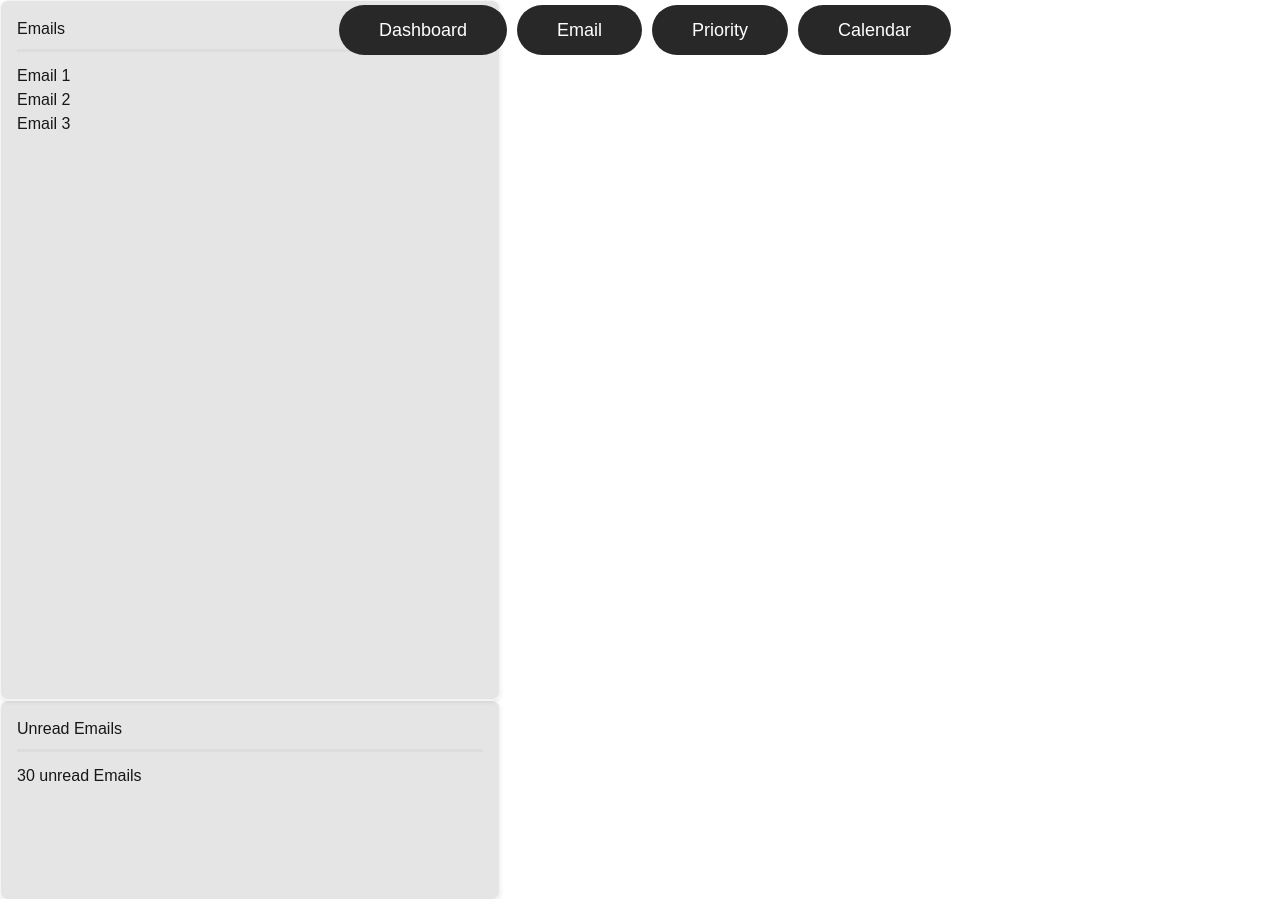
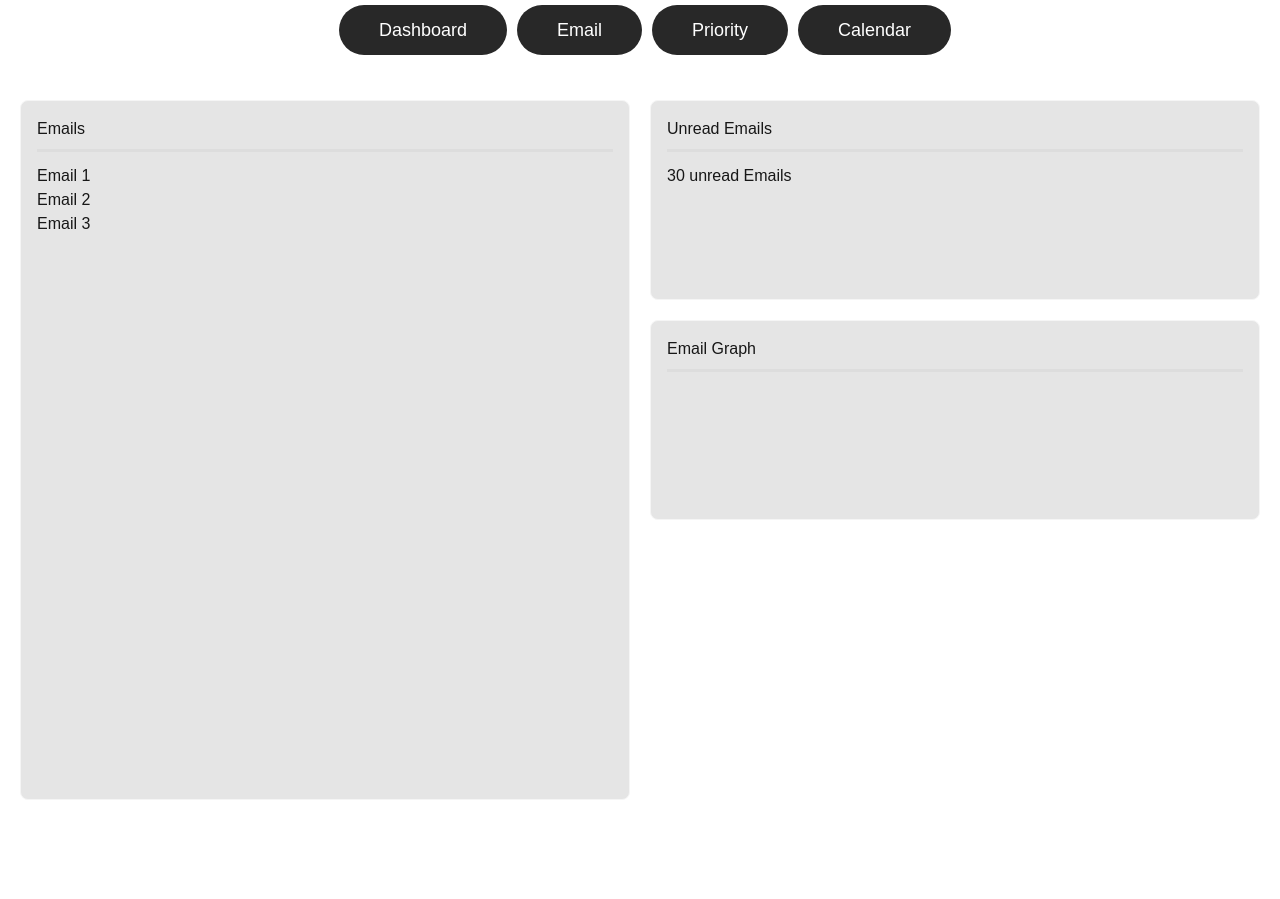
Before and after one commit to reuben-philip/mindframe, a Next.js app: page /email in a window 1280 px wide. Shown: the top 899 px of the page. After the commit the page ends 820 px from the top, so only its background shows below. Built offline with nearby package versions, Linux system fonts and the light colour scheme.

Commit message:
fixed the css error in the emails page

```diff
--- a/app/email/page.tsx
+++ b/app/email/page.tsx
@@ -2,48 +2,46 @@
 import React from 'react';
 import Link from "next/link";
 import { UserButton, useUser } from "@clerk/nextjs";
+import "../globals.css";
 
 export default function Email() {
     return (
         <div>
-            <div className = "nav-bar">
+            <div className="nav-bar">
                 <nav>
-                <Link className = "nav-link" href="/dashboard">Dashboard</Link>
-                <Link className = "nav-link" href="/email">Email</Link>
-                <Link className = "nav-link" href="/priority">Priority</Link>
-                <Link className = "nav-link" href="/calender">Calendar</Link>
+                    <Link className="nav-link" href="/dashboard">Dashboard</Link>
+                    <Link className="nav-link" href="/email">Email</Link>
+                    <Link className="nav-link" href="/priority">Priority</Link>
+                    <Link className="nav-link" href="/calender">Calendar</Link>
                 </nav>
             </div>
 
-            <div className = "user-button">
+            <div className="user-button">
                 <UserButton />
             </div>
 
-            <div className = "email-card">
-                <div className = "email-header">
-                    <h2> Emails </h2>
+            <div className="email-page-grid">
+
+                <div className="email-card">
+                    <div className="email-header"><h2>Emails</h2></div>
+                    <div className="email-card-body">
+                        <p>Email 1</p>
+                        <p>Email 2</p>
+                        <p>Email 3</p>
+                    </div>
                 </div>
 
-                <div className = "email-card-body">
-                    <p> Email 1 </p>
-                    <p> Email 2 </p>
-                    <p> Email 3 </p>
+                <div className="email-right-column">
+                    <div className="unread-card">
+                        <div className="unread-header"><h2>Unread Emails</h2></div>
+                        <div className="unread-card-body"><p>30 unread Emails</p></div>
+                    </div>
+
+                    <div className="email-graph-card">
+                        <div className="email-graph-header"><p>Email Graph</p></div>
+                    </div>
                 </div>
-            </div>
 
-            <div className = "unread-card">
-                <div className= "unread-header">
-                    <h2> Unread Emails</h2>
-                </div>
-                <div className = "unread-card-body">
-                    <p> 30 unread Emails</p>
-                </div>
-            </div>
-
-            <div className = "email-graph-card">
-                <div className = "email-graph-header">
-                    <p> Email Graph </p>
-                </div>
             </div>
         </div>
     );
--- a/app/globals.css
+++ b/app/globals.css
@@ -24,6 +24,8 @@ body {
   color: var(--foreground);
   font-family: Arial, Helvetica, sans-serif;
 }
+
+
 
 .home-button {
   position: relative;
@@ -107,7 +109,6 @@ h1.login-title {
   padding: 2rem;
 }
 
-
 .search-container {
   width: 100%;
   display: flex;
@@ -182,17 +183,23 @@ h1.login-title {
   gap: 20px;
   padding: 20px;
   margin-top: 80px;
-  justify-items: center; /* FIX: centers cards in their grid cells */
+  justify-items: center;
+}
+
+/* ── Email page layout ── */
+.email-page-grid {
+  display: grid;
+  grid-template-columns: 1fr 1fr;
+  gap: 20px;
+  padding: 20px;
+  margin-top: 80px;
 }
 
 .email-card {
   border: 1px solid whitesmoke;
   border-radius: 8px;
   padding: 16px;
-  box-shadow: 0 2px 4px rgba(0, 0, 0, 0.1);
-  width: 100%;
-  max-width: 500px;
-  min-height: 700px; /* FIX: changed height to min-height so content doesn't overflow */
+  min-height: 700px;
   background-color: rgba(0, 0, 0, 0.1);
 }
 
@@ -202,14 +209,17 @@ h1.login-title {
   padding-bottom: 8px;
 }
 
+.email-right-column {
+  display: flex;
+  flex-direction: column;
+  gap: 20px;
+}
+
 .unread-card {
   border: 1px solid whitesmoke;
   border-radius: 8px;
   padding: 16px;
-  box-shadow: 0 2px 4px rgba(0, 0, 0, 0.1);
-  width: 100%;
-  max-width: 500px;
-  min-height: 200px; /* FIX: changed height to min-height */
+  min-height: 200px;
   background-color: rgba(0, 0, 0, 0.1);
 }
 
@@ -223,10 +233,7 @@ h1.login-title {
   border: 1px solid whitesmoke;
   border-radius: 8px;
   padding: 16px;
-  box-shadow: 0 2px 4px rgba(0, 0, 0, 0.1);
-  width: 100%;
-  max-width: 500px;
-  min-height: 200px; /* FIX: changed height to min-height */
+  min-height: 200px;
   background-color: rgba(0, 0, 0, 0.1);
 }
 
@@ -238,7 +245,7 @@ h1.login-title {
 
 .calendar {
   padding: 20px;
-  margin-top: 80px; /* FIX: was 1000px, now matches dashboard spacing */
+  margin-top: 80px;
   max-width: 1200px;
   margin-left: auto;
   margin-right: auto;
--- a/package.json
+++ b/package.json
@@ -3,7 +3,7 @@
   "version": "0.1.0",
   "private": true,
   "scripts": {
-    "dev": "next dev",
+    "dev": "next dev --turbo",
     "build": "next build",
     "start": "next start",
     "lint": "eslint"
```
